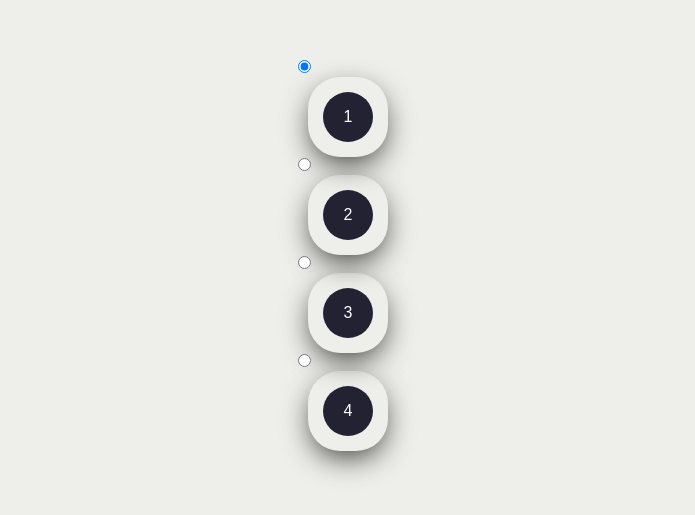
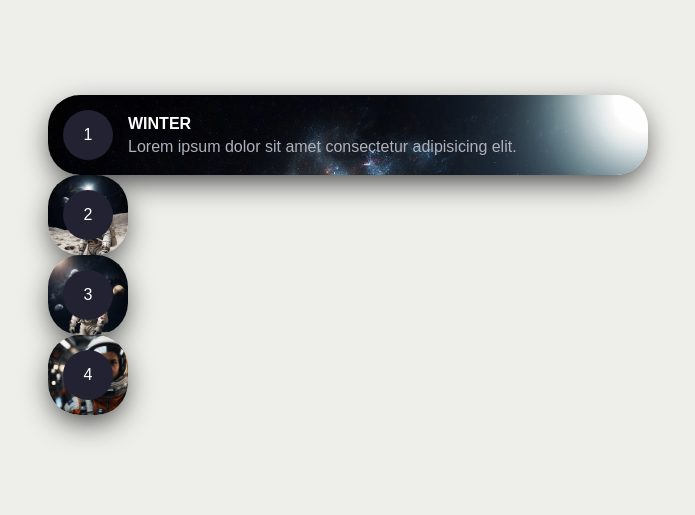
Before and after one commit to MarcinSoltysik/html-css-practice, a plain HTML site: page 06-n3m0-animated-cards/index.html in a window 1280 px wide. Shown: the part 145-660 px from the top of the page, without its empty margins (292-987 px from the left). Drawn offline with Linux system fonts and the light colour scheme.

Commit message:
feat(animated-card): Add img

```diff
--- a/06-n3m0-animated-cards/style.css
+++ b/06-n3m0-animated-cards/style.css
@@ -48,7 +48,7 @@ body {
   margin: 15px;
 }
 
-.description {
+.card > .row > .description {
   display: flex;
   justify-content: center;
   flex-direction: column;
@@ -60,3 +60,38 @@ body {
   transition-delay: 0.3s;
   transition: all 0.3s ease;
 }
+
+p {
+  color: #b0b0ba;
+  padding-top: 5px;
+}
+
+h4 {
+  text-transform: uppercase;
+}
+
+input {
+  display: none;
+}
+
+input:checked + label {
+  width: 600px;
+}
+
+input:checked + label .description {
+  opacity: 1 !important;
+  transform: translateY(0) !important;
+}
+
+.card[for='c1'] {
+  background-image: url('./img1.jpg');
+}
+.card[for='c2'] {
+  background-image: url('./img2.jpg');
+}
+.card[for='c3'] {
+  background-image: url('./img3.jpg');
+}
+.card[for='c4'] {
+  background-image: url('./img4.jpg');
+}
```
Also changed, not shown: 06-n3m0-animated-cards/img1.jpg (added), 06-n3m0-animated-cards/img2.jpg (added), 06-n3m0-animated-cards/img3.jpg (added), 06-n3m0-animated-cards/img4.jpg (added), 2 other files.
